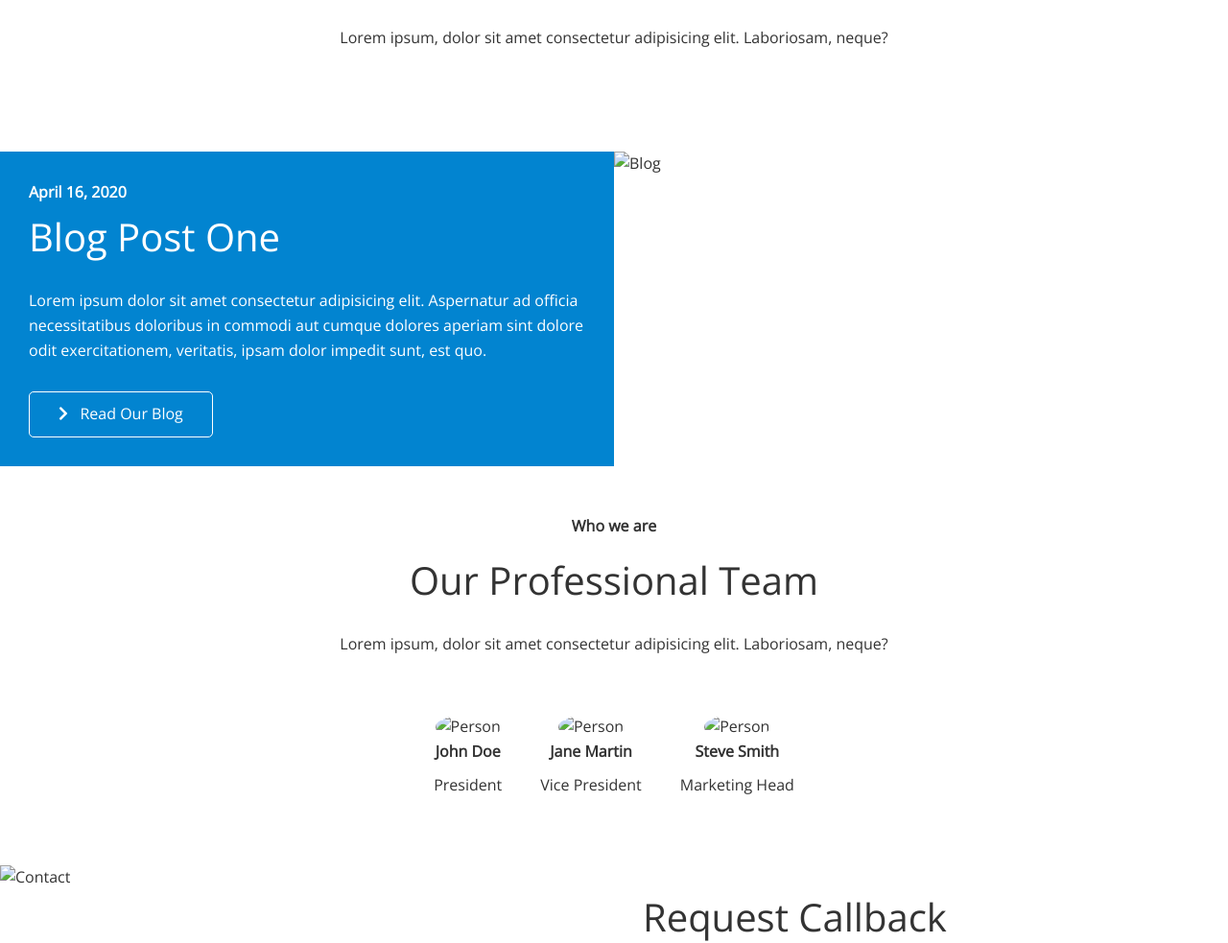
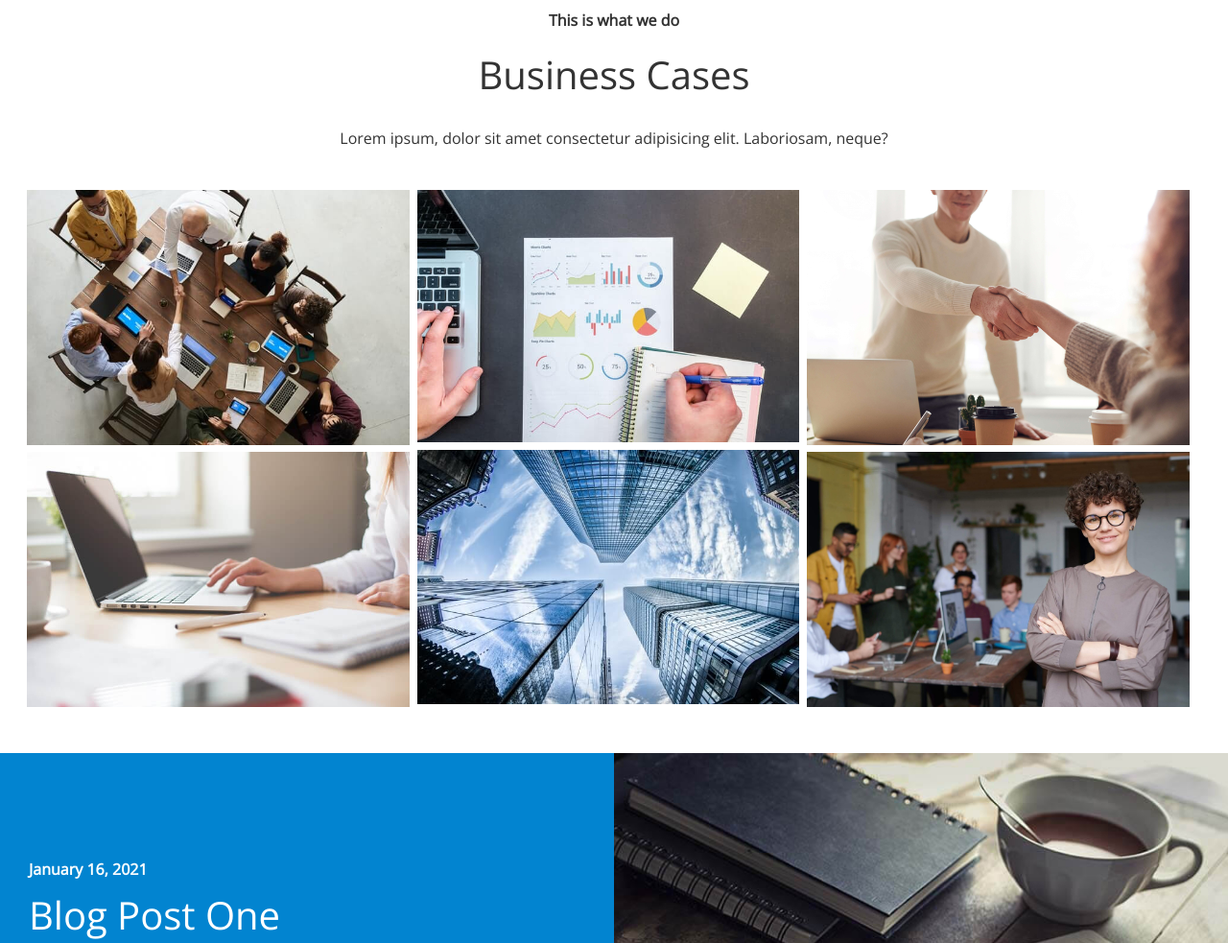
Before and after one commit to liia-ck/financialCompanySite, a plain HTML site: page index.html in a window 1280 px wide. Shown: the part 1570-2553 px from the top of the page at 96% size. Drawn offline with nearby package versions, Linux system fonts and the light colour scheme; files that its build step writes are made by us from their sources; files whose address does not match are found by name.

Commit message:
Update index.html

```diff
--- a/index.html
+++ b/index.html
@@ -3,25 +3,15 @@
 <head>
   <meta charset="UTF-8">
   <meta name="viewport" content="width=device-width, initial-scale=1.0">
-
-  <!-- favicon below from tools.dynamicdrive.com/favicon/,
-    reload the page with shift+f5 on Win -->
   <link rel="shortcut icon" type="image/x-icon" href="/favicon.ico">
-
-  <!-- for lightbox -->
-  <link rel="stylesheet" href="css/lightbox.min.css">
-
-  <link rel="stylesheet" href="css/utilities.css">
-  <link rel="stylesheet" href="css/style.css">
-
-  <!-- cdn JS -->
+  <link rel="stylesheet" href="lightbox.min.css">
+  <link rel="stylesheet" href="utilities.css">
+  <link rel="stylesheet" href="style.css">
   <link rel="stylesheet" href="https://cdnjs.cloudflare.com/ajax/libs/font-awesome/5.15.1/css/all.min.css" integrity="sha512-+4zCK9k+qNFUR5X+cKL9EIR+ZOhtIloNl9GIKS57V1MyNsYpYcUrUeQc9vNfzsWfV28IaLL3i96P9sdNyeRssA==" crossorigin="anonymous" />
-
   <title>Welcome to EdgeLedger</title>
 </head>
 <body id="#home">
     <header class="hero">
-      <!-- top-class below is for JS -->
       <div id="navbar" class="navbar top">
         <h1 class="logo">
           <span class="text-primary"><i class="fas fa-book-open"></i> Edge</span>Ledger</h1>
@@ -46,7 +36,6 @@
       <section id="about" class="icons bg-light">
         <div class="flex-items">
           <div>
-            <!-- adding fa-2x MAKES icon 2-times larger -->
             <i class="fas fa-university fa-2x"></i>
             <div>
               <h3> Investment Banking</h3>
@@ -54,7 +43,6 @@
             </div>
           </div>
           <div>
-            <!-- adding fa-2x MAKES icon 2-times larger -->
             <i class="fas fa-book-reader fa-2x"></i>
             <div>
               <h3> Portfolio Manager</h3>
@@ -62,7 +50,6 @@
             </div>
           </div>
           <div>
-            <!-- adding fa-2x MAKES icon 2-times larger -->
             <i class="fas fa-pencil-alt fa-2x"></i>
             <div>
               <h3>Tax and Costodial</h3>
@@ -76,7 +63,7 @@
         <div class="row">
           <div class="column">
             <div class="column-1">
-              <img src="/images/home/people.jpg" alt="People">
+              <img src="people.jpg" alt="People">
             </div>
           </div>
           <div class="column">
@@ -99,38 +86,38 @@
         <div class="row">
 
           <div class="column">
-            <a href="/images/cases/cases1.jpg" data-lightbox='cases'
+            <a href="cases1.jpg" data-lightbox='cases'
             data-title='Lorem ipsum, dolor sit amet consectetur adipisicing elit.'>
-              <img src="/images/cases/cases1.jpg" alt="">
+              <img src="cases1.jpg" alt="">
             </a>
 
-            <a href="/images/cases/cases2.jpg" data-lightbox='cases'
+            <a href="cases2.jpg" data-lightbox='cases'
             data-title='Lorem ipsum, dolor sit amet consectetur adipisicing elit.'>
-              <img src="/images/cases/cases2.jpg" alt="">
+              <img src="cases2.jpg" alt="">
             </a>
           </div>
 
           <div class="column">
-            <a href="/images/cases/cases3.jpg" data-lightbox='cases'
+            <a href="cases3.jpg" data-lightbox='cases'
             data-title='Lorem ipsum, dolor sit amet consectetur adipisicing elit.'>
-              <img src="/images/cases/cases3.jpg" alt="">
+              <img src="cases3.jpg" alt="">
             </a>
 
-            <a href="/images/cases/cases4.jpg" data-lightbox='cases'
+            <a href="cases4.jpg" data-lightbox='cases'
             data-title='Lorem ipsum, dolor sit amet consectetur adipisicing elit.'>
-              <img src="/images/cases/cases4.jpg" alt="">
+              <img src="cases4.jpg" alt="">
             </a>
           </div>
 
           <div class="column">
-            <a href="/images/cases/cases5.jpg" data-lightbox='cases'
+            <a href="cases5.jpg" data-lightbox='cases'
             data-title='Lorem ipsum, dolor sit amet consectetur adipisicing elit.'>
-              <img src="/images/cases/cases5.jpg" alt="">
+              <img src="cases5.jpg" alt="">
             </a>
 
-            <a href="/images/cases/cases6.jpg" data-lightbox='cases'
+            <a href="cases6.jpg" data-lightbox='cases'
             data-title='Lorem ipsum, dolor sit amet consectetur adipisicing elit.'>
-              <img src="/images/cases/cases6.jpg" alt="">
+              <img src="cases6.jpg" alt="">
             </a>
           </div>
 
@@ -141,12 +128,12 @@
         <div class="row">
           <div class="column">
             <div class="column-1">
-              <img src="/images/home/blog.jpg" alt="Blog">
+              <img src="blog.jpg" alt="Blog">
             </div>
           </div>
           <div class="column">
             <div class="column-2 bg-secondary">
-              <h4>April 16, 2020</h4>
+              <h4>January 16, 2021</h4>
               <h2>Blog Post One</h2>
               <p>Lorem ipsum dolor sit amet consectetur adipisicing elit. Aspernatur ad officia necessitatibus doloribus in commodi aut cumque dolores aperiam sint dolore odit exercitationem, veritatis, ipsam dolor impedit sunt, est quo.</p>
               <a href="blog.html" class="btn btn-outline"><i class="fas fa-chevron-right"></i> &nbsp Read Our Blog</a>
@@ -163,17 +150,17 @@
         </header>
         <div class="flex-items">
           <div>
-            <img src="/images/team/person1.jpg" alt="Person">
+            <img src="person1.jpg" alt="Person">
             <h4>John Doe</h4>
             <p>President</p>
           </div>
           <div>
-            <img src="/images/team/person2.jpg" alt="Person">
+            <img src="person2.jpg" alt="Person">
             <h4>Jane Martin</h4>
             <p>Vice President</p>
           </div>
           <div>
-            <img src="/images/team/person3.jpg" alt="Person">
+            <img src="person3.jpg" alt="Person">
             <h4>Steve Smith</h4>
             <p>Marketing Head</p>
           </div>
@@ -184,7 +171,7 @@
         <div class="row">
           <div class="column">
             <div class="column-1">
-              <img src="/images/home/contact.jpg" alt="Contact">
+              <img src="contact.jpg" alt="Contact">
             </div>
           </div>
           <div class="column">
@@ -231,14 +218,13 @@
 <!-- JS for transparency (or not) of the navbar-->
     <script>
       const navbar = document.getElementById ('navbar');
-      // meaning we haven't started scrolling yet:
       let scrolled = false;
 
       window.onscroll = function () {
         if (window.pageYOffset > 100) {
           navbar.classList.remove('top');
 
-          if (!scrolled) { // meaning we have started to scroll
+          if (!scrolled) {
             navbar.style.transform = 'translateY(-70px)';
           }
           setTimeout ( function() {
```
